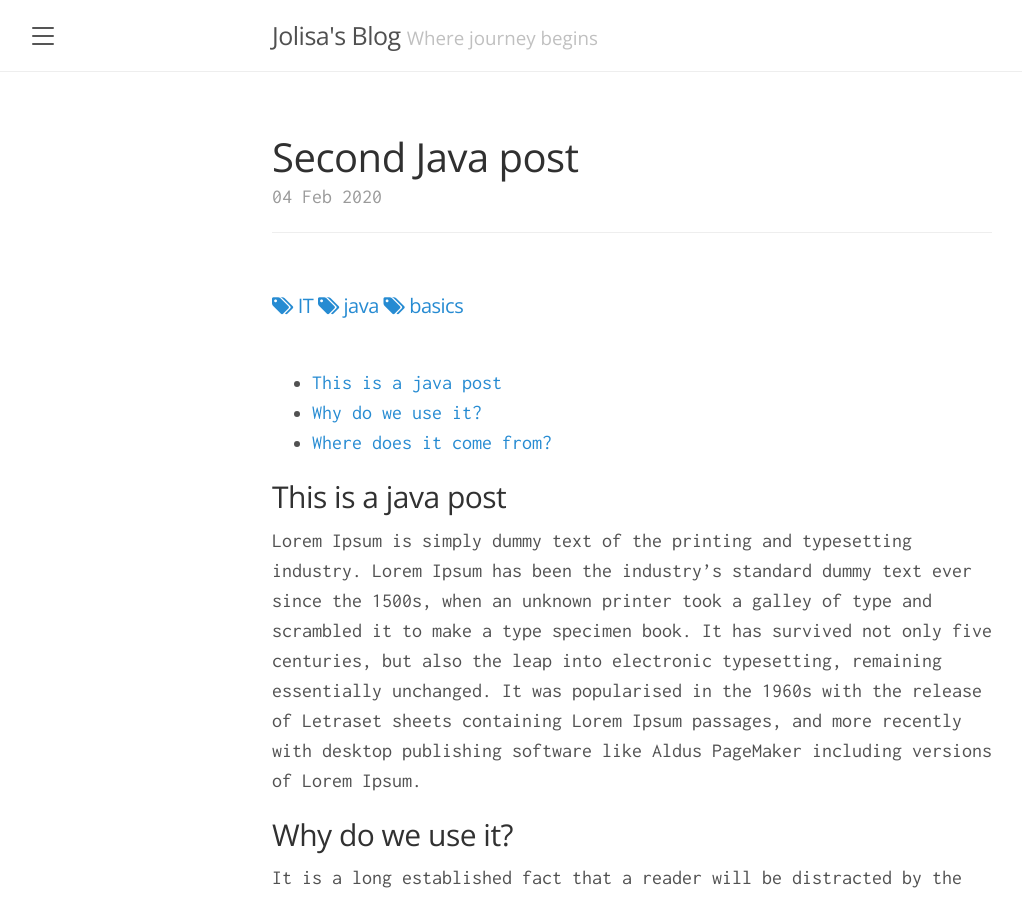
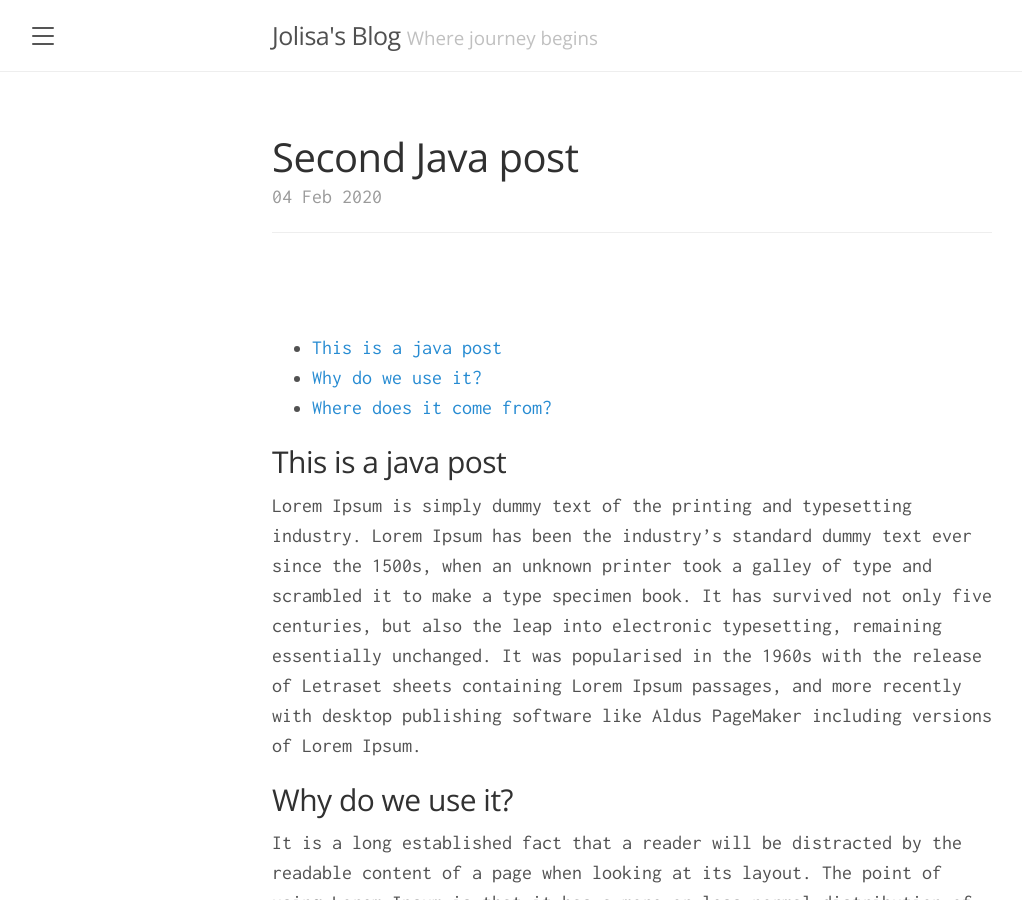
Before and after one commit to LisaTheTechnologue/jolisablog, a Jekyll site: the page built from _posts/2021-02-06-welcome-java.md, in a window 1280 px wide and 900 px high. Shown: the whole window, without its empty margins (8-1030 px from the left). Built offline with Jekyll 4.4.1, drawn with Linux system fonts in a browser that asks for light colours; nearby versions of some CDN libraries; the table of contents is made by our own code.

```diff
--- a/_posts/2021-02-06-welcome-java.md
+++ b/_posts/2021-02-06-welcome-java.md
@@ -2,8 +2,6 @@
 layout: post
 title:  "Second Java post"
 date:   2020-02-03 20:00:00 -0500
-categories: [it,java]
-tags: [IT, java, basics]
 toc: true
 ---
 
```
